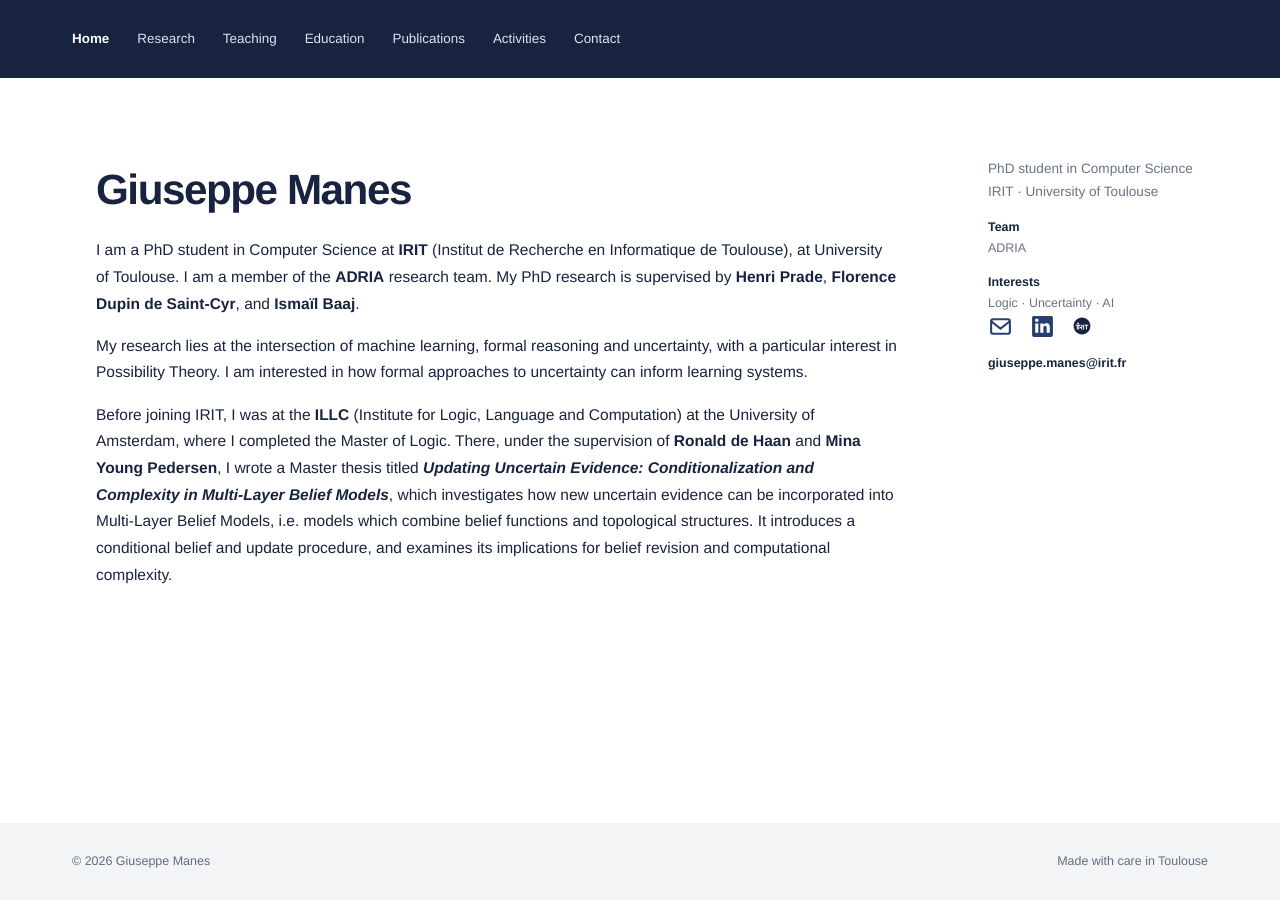
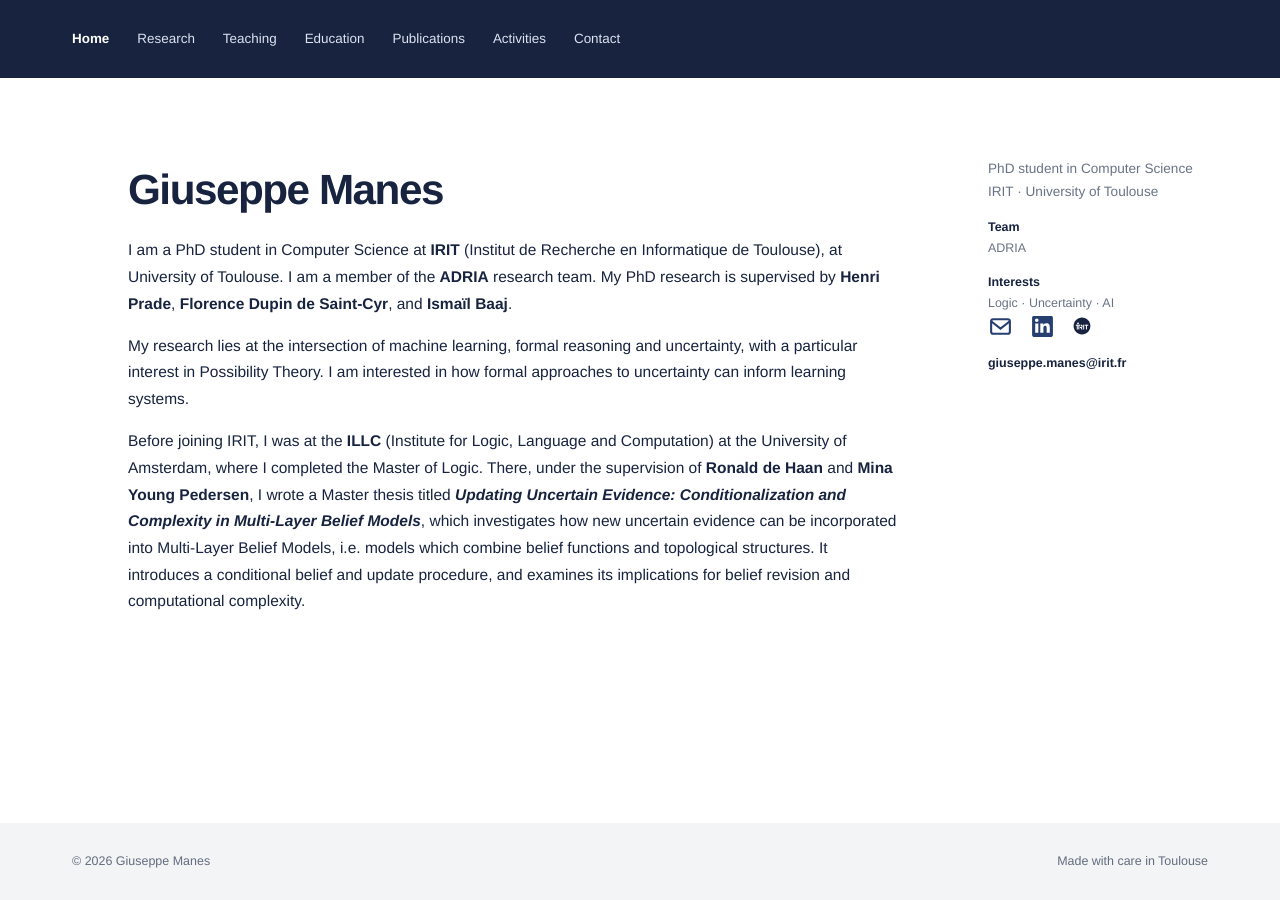
Before and after one commit to gmanes-1/gmanes-1.github.io, a Jekyll site: the page built from index.md, in a window 1280 px wide. Built offline with Jekyll 4.4.1, drawn with Linux system fonts in a browser that asks for light colours.

Commit message:
Move main page content further right

```diff
--- a/assets/css/style.css
+++ b/assets/css/style.css
@@ -133,9 +133,9 @@ footer .wrap{
 /* Shift page content to the right while keeping the header and footer centered. */
 main.page,
 main.home-grid {
-  width: calc(100% - 6rem - var(--site-gutter));
+  width: calc(100% - 8rem - var(--site-gutter));
   max-width: 1440px;
-  margin-left: 6rem;
+  margin-left: 8rem;
   margin-right: auto;
 }
 .page-top,
```
